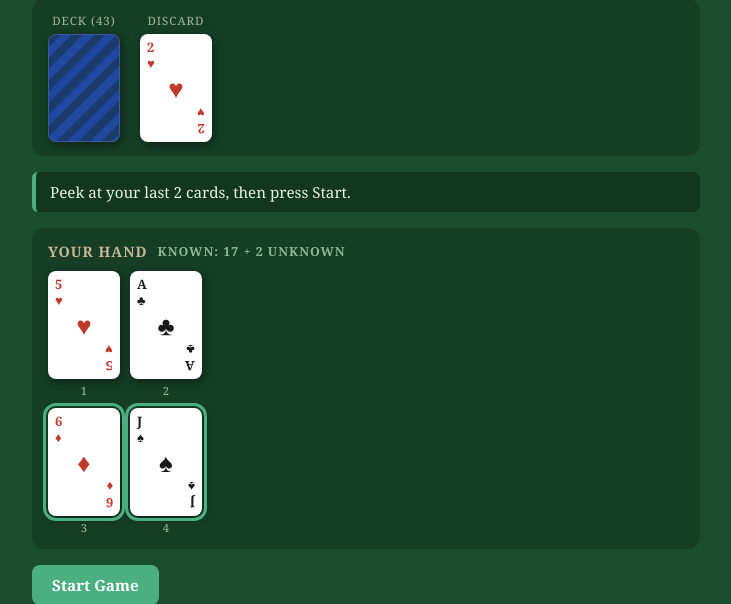
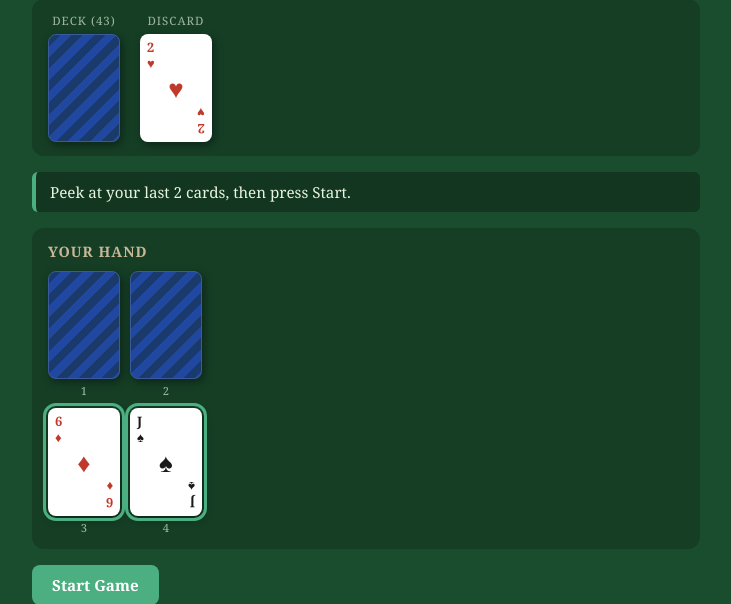
Before and after one commit to jeremy-h-pollak/auto-cambio, a Flask app: page /play in a window 1280 px wide. Shown: the part 413-1017 px from the top of the page, without its empty margins (274-1005 px from the left). Run offline with Flask 3, Linux system fonts and the light colour scheme.

Commit message:
Cards are face-down after being seen once
Reveals are now transient: a card flips face-up for exactly one
response cycle (the action that revealed it + the computer's turn),
then goes back face-down on the player's next draw. This applies to
the initial peek, swaps, and all special-ability peeks (7/8, 9/10, K).
Removed the persistent 'known score' hint to reinforce the memory-game
feel. player_known is retained for internal strategy tracking only.

Co-Authored-By: Claude Sonnet 4.6 <noreply@anthropic.com>

```diff
--- a/game/rules.py
+++ b/game/rules.py
@@ -83,7 +83,11 @@ def create_initial_state():
         "drawn_card":           None,
         "player_known":         [False, False, True, True],
         "computer_known":       [False, False, True, True],
-        "player_opponent_known":[False, False, False, False],  # player's knowledge of computer's cards
+        "player_opponent_known":[False, False, False, False],
+        # Transient reveal: indices shown face-up for exactly one response cycle,
+        # then cleared at the start of the next apply_move call.
+        "player_reveal":        [],
+        "player_opponent_reveal":[],
         "special_action":       None,   # {"type", "step", "picks"} during player_special
         "cambio_called_by":     None,
         "current_turn":         "player",
@@ -138,10 +142,19 @@ def _trigger_player_special(s, card):
 
 # ── Move handlers ─────────────────────────────────────────────────────────────
 
+# Actions that mark the start of a new player turn — the only moment reveals clear.
+# Computer actions must NOT clear reveals so the player sees their card for the
+# full turn cycle (their action + computer's response + until they draw again).
+_CLEAR_REVEAL_ON = {"start", "draw_deck", "draw_discard", "call_cambio"}
+
+
 def apply_move(state, move):
     """Pure function: returns new state after applying move. Never mutates input."""
     s = _clone(state)
     action = move["action"]
+    if action in _CLEAR_REVEAL_ON and state["current_turn"] == "player":
+        s["player_reveal"] = []
+        s["player_opponent_reveal"] = []
 
     if action == "start":
         s["phase"] = PHASE_PLAYER_DRAW
@@ -193,6 +206,7 @@ def apply_move(state, move):
         s[kk][idx] = True
         s["drawn_card"] = None
         if s["current_turn"] == "player":
+            s["player_reveal"].append(idx)  # player sees the card they just kept
             msg = f"You swapped position {idx+1} (discarded {old['rank']}{old['suit']})."
         else:
             msg = f"Computer swapped position {idx+1} (discarded {old['rank']}{old['suit']})."
@@ -261,6 +275,7 @@ def apply_move(state, move):
 
         if stype == "peek_own":
             s["player_known"][idx] = True
+            s["player_reveal"].append(idx)
             msg = f"You peeked at your position {idx+1}: {card['rank']}{card['suit']}."
             s["message"] = msg; s["log"].append(msg)
             s["special_action"] = None
@@ -268,6 +283,7 @@ def apply_move(state, move):
 
         if stype == "peek_opponent":
             s["player_opponent_known"][idx] = True
+            s["player_opponent_reveal"].append(idx)
             msg = f"You peeked at computer's position {idx+1}: {card['rank']}{card['suit']}."
             s["message"] = msg; s["log"].append(msg)
             s["special_action"] = None
@@ -296,12 +312,14 @@ def apply_move(state, move):
         if stype == "looking_switch":
             if step == 1:
                 s["player_known"][idx] = True
+                s["player_reveal"].append(idx)
                 sa["picks"].append({"owner": "player", "index": idx})
                 sa["step"] = 2
                 s["message"] = special_message("looking_switch", 2)
                 return s
             if step == 2:
                 s["player_opponent_known"][idx] = True
+                s["player_opponent_reveal"].append(idx)
                 sa["picks"].append({"owner": "computer", "index": idx})
                 sa["step"] = 3
                 s["message"] = special_message("looking_switch", 3)
@@ -318,10 +336,12 @@ def apply_move(state, move):
         if do_switch:
             my_card  = s["player_hand"][my_idx]
             opp_card = s["computer_hand"][their_idx]
-            s["player_hand"][my_idx]            = opp_card
-            s["computer_hand"][their_idx]       = my_card
-            s["player_known"][my_idx]           = True  # player peeked → knows new card
+            s["player_hand"][my_idx]              = opp_card
+            s["computer_hand"][their_idx]         = my_card
+            s["player_known"][my_idx]             = True
             s["player_opponent_known"][their_idx] = True
+            s["player_reveal"].append(my_idx)           # briefly see new card in hand
+            s["player_opponent_reveal"].append(their_idx)
             msg = f"You switched your position {my_idx+1} with computer's position {their_idx+1}."
         else:
             msg = "You chose not to switch."
--- a/templates/partials/board.html
+++ b/templates/partials/board.html
@@ -38,7 +38,7 @@
     <div class="hand-grid">
       {% for i in range(state.computer_hand | length) %}
         {% set card = state.computer_hand[i] %}
-        {% set player_sees = state.player_opponent_known[i] if i < state.player_opponent_known | length else false %}
+        {% set player_sees = i in state.player_opponent_reveal %}
         {% set face_up = is_game_over or player_sees %}
         <div class="card-slot">
           {% if pick_opp_card %}
@@ -159,25 +159,12 @@
     <h2>Your Hand
       {% if is_game_over %}
         <span class="score-badge">Score: {{ player_score }}</span>
-      {% else %}
-        {% set known_sum = namespace(v=0) %}
-        {% set unknown   = namespace(n=0) %}
-        {% for i in range(state.player_hand | length) %}
-          {% if state.player_known[i] %}
-            {% set known_sum.v = known_sum.v + card_value(state.player_hand[i]) %}
-          {% else %}
-            {% set unknown.n = unknown.n + 1 %}
-          {% endif %}
-        {% endfor %}
-        <span class="score-hint">
-          Known: {{ known_sum.v }}{% if unknown.n %} + {{ unknown.n }} unknown{% endif %}
-        </span>
       {% endif %}
     </h2>
     <div class="hand-grid">
       {% for i in range(state.player_hand | length) %}
         {% set card  = state.player_hand[i] %}
-        {% set known = state.player_known[i] or is_peek %}
+        {% set known = (i in state.player_reveal) or (is_peek and (i == 2 or i == 3)) %}
         {% set can_snap = (is_player_draw) and (i in snap_eligible) %}
 
         <div class="card-slot">
@@ -233,7 +220,7 @@
           {% else %}
             {# Non-interactive display #}
             {% if known %}
-              <div class="card {{ 'red' if is_red(card) else 'black' }} {% if is_peek and (i == 2 or i == 3) %}peeking{% endif %}">
+              <div class="card {{ 'red' if is_red(card) else 'black' }} {% if is_peek %}peeking{% endif %}">
                 <span class="corner top">{{ card.rank }}<br>{{ card.suit }}</span>
                 <span class="center">{{ card.suit }}</span>
                 <span class="corner bottom">{{ card.rank }}<br>{{ card.suit }}</span>
```
